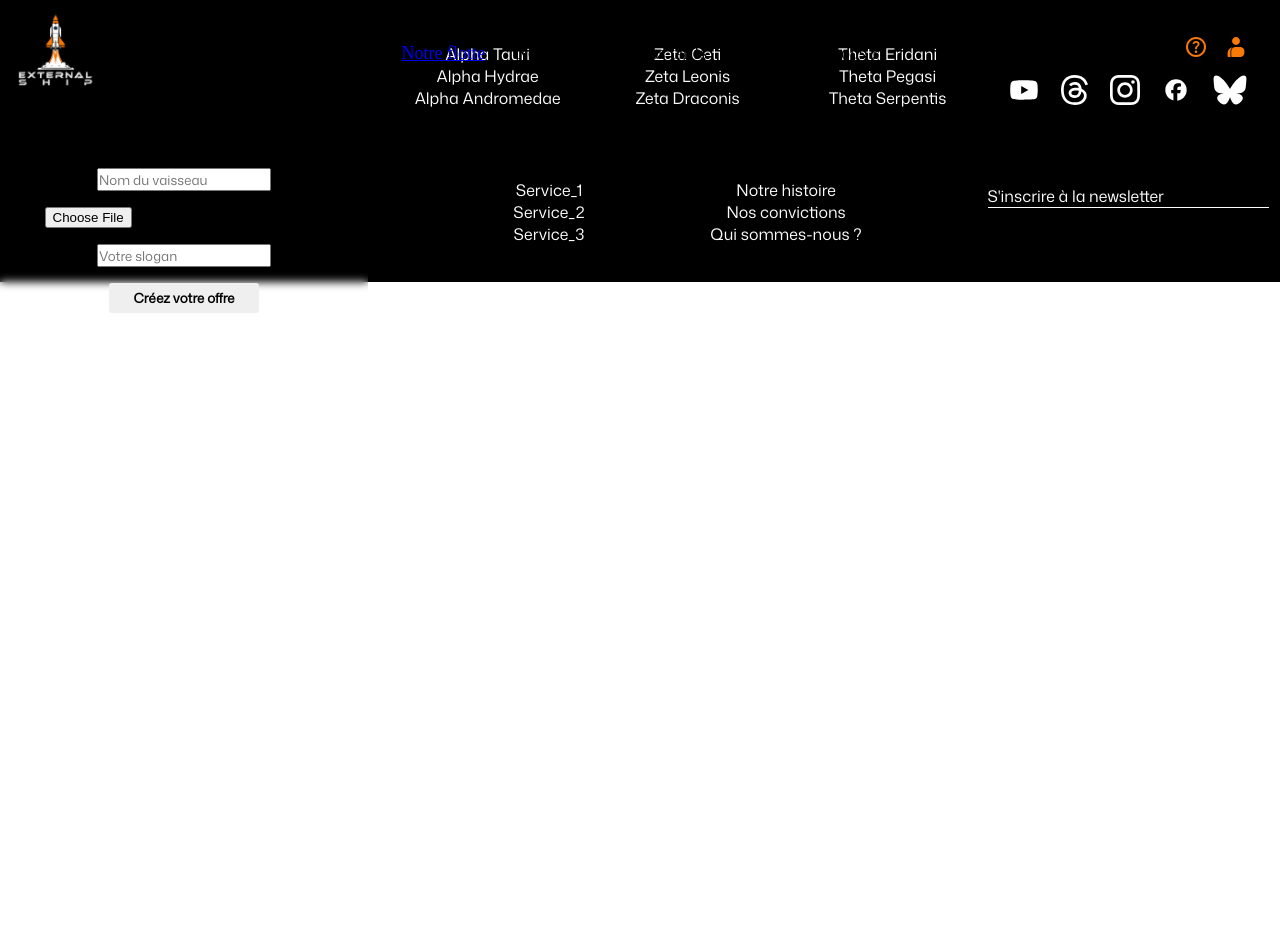
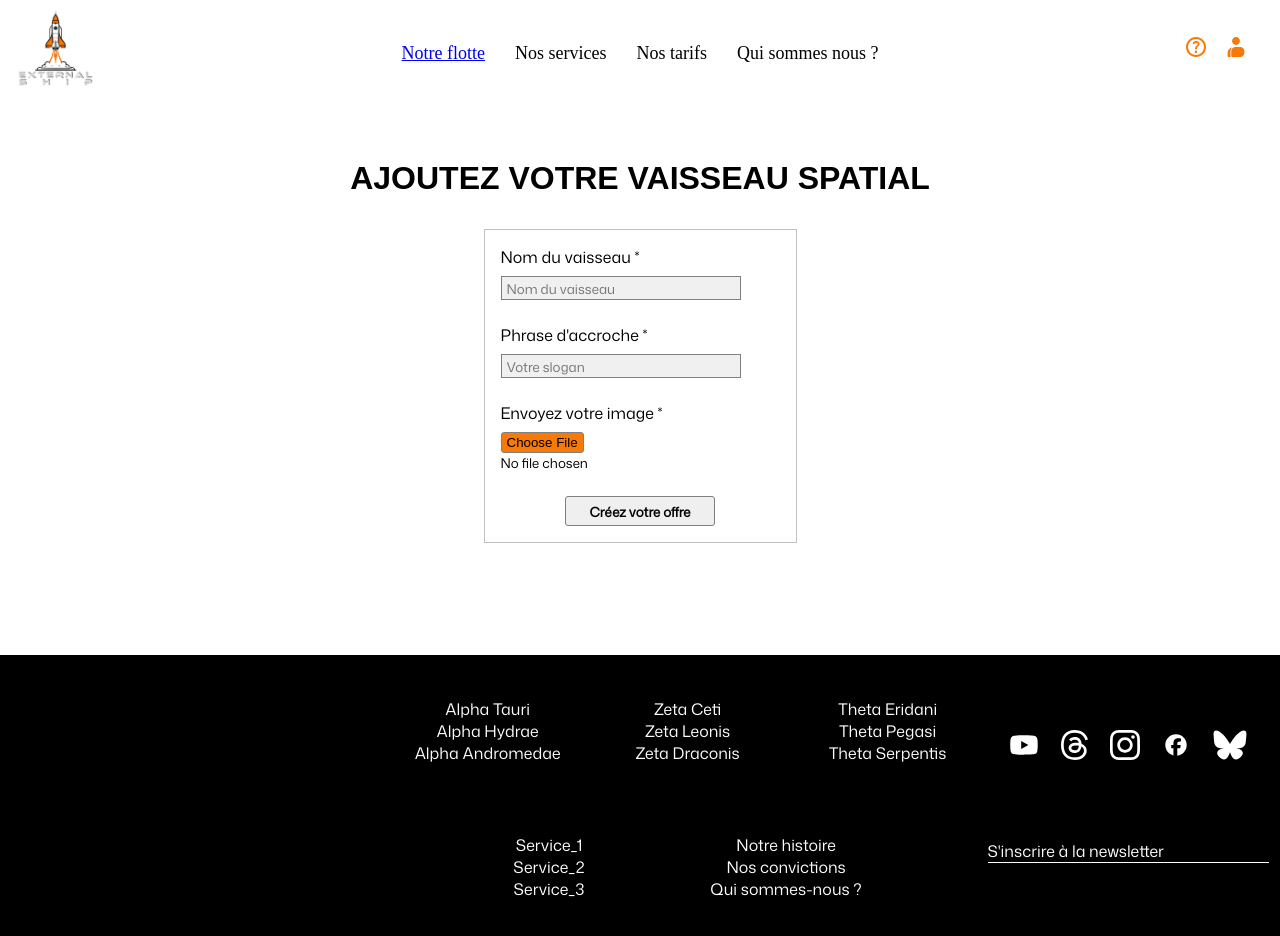
Before and after one commit to wildcodeschool-2025-03/js-lyon-2025-03-p3, a React (Vite) app in the folder client/: page /addship in a window 1280 px wide. Before the commit the page ends 800 px from the top, so only its background shows below. Built offline with nearby package versions, Linux system fonts and the light colour scheme; no server answers.

Commit message:
structured the AddShip page and files related to it

```diff
--- a/client/src/components/ShipForm.css
+++ b/client/src/components/ShipForm.css
@@ -1,15 +1,34 @@
 .ship-form {
-  position: absolute;
   display: flex;
   flex-direction: column;
   justify-content: center;
-  align-items: center;
-  gap: 1rem;
-  background-color: rgba(255, 255, 255, 0);
-  border: 0.3px solid transparent;
-  border-radius: 1rem;
-  height: 30rem;
-  width: 23rem;
-  padding-inline: 2rem;
-  backdrop-filter: blur(4px);
+  gap: 1.5rem;
+  border: 1px solid rgba(128, 128, 128, 0.488);
+  padding: 1rem;
+  margin-block: 2rem;
 }
+.label-wrapper {
+  display: flex;
+  flex-direction: column;
+  gap: 0.5rem;
+}
+#input-shipName,
+#input-catchphrase {
+  width: 15rem;
+  height: 1.5rem;
+  background-color: rgba(225, 225, 225, 0.496);
+  border: 1px solid gray;
+  padding-left: 5px;
+}
+input[type="file"]::file-selector-button {
+  display: block;
+  border-radius: 3px;
+  border: 1px solid gray;
+  padding: 2px 5px;
+  background-color: var(--color-secondary);
+  cursor: pointer;
+}
+#button-addShip {
+  margin: auto;
+  border: 1px solid gray;
+}
--- a/client/src/components/ShipForm.tsx
+++ b/client/src/components/ShipForm.tsx
@@ -20,6 +20,8 @@ function ShipForm() {
 
   return (
     <form className="ship-form" onSubmit={handleSubmit}>
+      <div className="label-wrapper">
+        <label htmlFor="input-shipName">Nom du vaisseau *</label>
         <input
           id="input-shipName"
           placeholder="Nom du vaisseau"
@@ -27,13 +29,9 @@ function ShipForm() {
           name="name"
           required
         />
-      <input
-        id="input-img"
-        placeholder="Nom du vaisseau"
-        type="file"
-        name="image"
-        required
-      />
+      </div>
+      <div className="label-wrapper">
+        <label htmlFor="input-catchphrase">Phrase d'accroche *</label>
         <input
           id="input-catchphrase"
           placeholder="Votre slogan"
@@ -41,6 +39,11 @@ function ShipForm() {
           name="catchphrase"
           required
         />
+      </div>
+      <div className="label-wrapper inputFile">
+        <label htmlFor="input-img">Envoyez votre image *</label>
+        <input id="input-img" type="file" name="image" required />
+      </div>
       <button id="button-addShip" type="submit">
         Créez votre offre
       </button>
--- /dev/null
+++ b/client/src/pages/AddShip.css
@@ -0,0 +1,15 @@
+.addShip-wrapper {
+  margin-block: 10rem 5rem;
+  display: flex;
+  flex-direction: column;
+  justify-content: center;
+  align-items: center;
+}
+.addShip-title {
+  font-size: xx-large;
+  font-family: "Mona sans", sans-serif;
+  text-transform: uppercase;
+  color: var(--color-primary);
+  width: 100%;
+  text-align: center;
+}
--- a/client/src/pages/AddShip.tsx
+++ b/client/src/pages/AddShip.tsx
@@ -1,7 +1,15 @@
 import ShipForm from "../components/ShipForm";
+import "./AddShip.css";
 
 function AddShip() {
-  return <ShipForm />;
+  return (
+    <>
+      <section className="addShip-wrapper">
+        <h2 className="addShip-title">Ajoutez votre vaisseau spatial</h2>
+        <ShipForm />
+      </section>
+    </>
+  );
 }
 
 export default AddShip;
```
Lines whose indentation alone changed are shown as unchanged.
